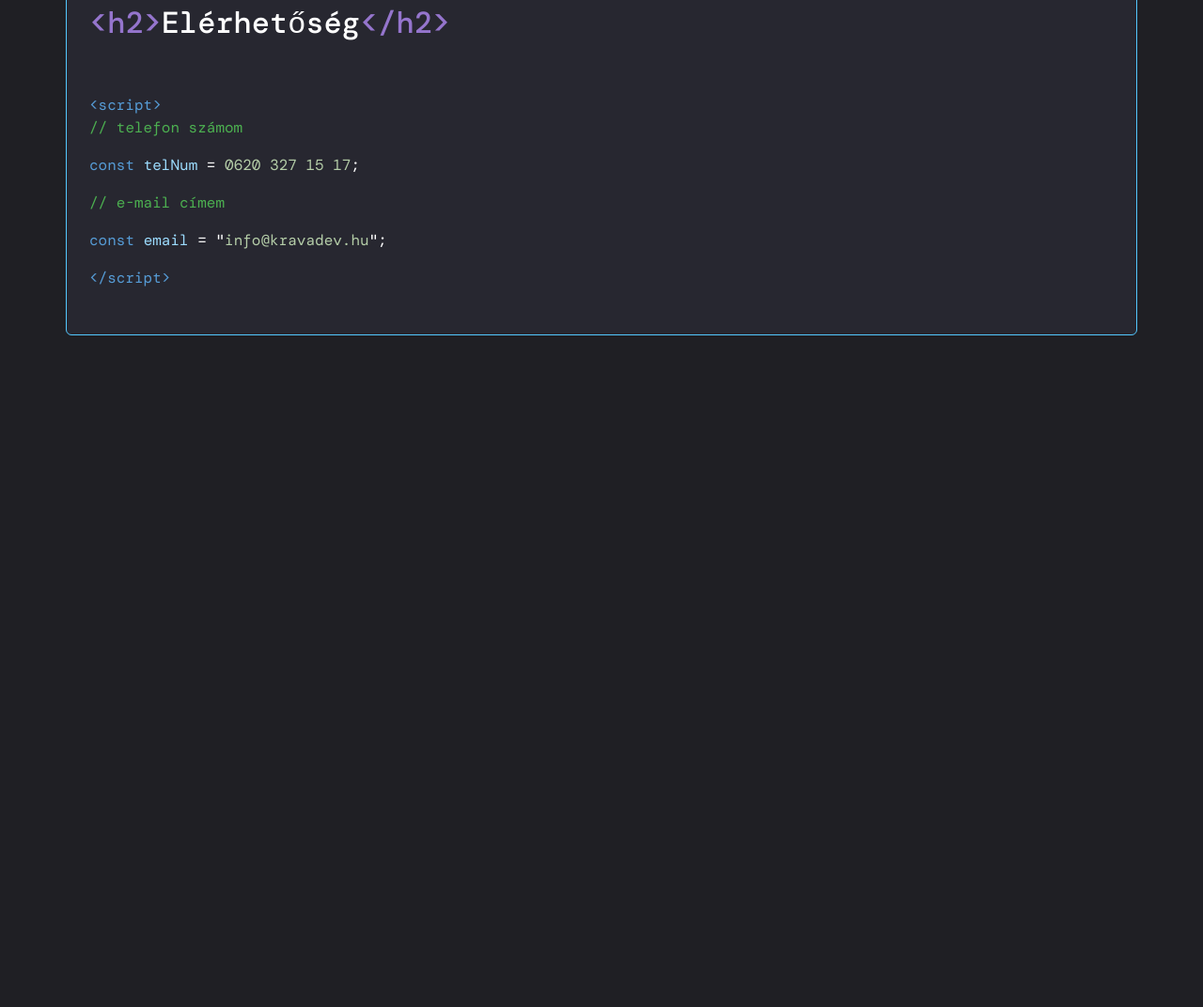
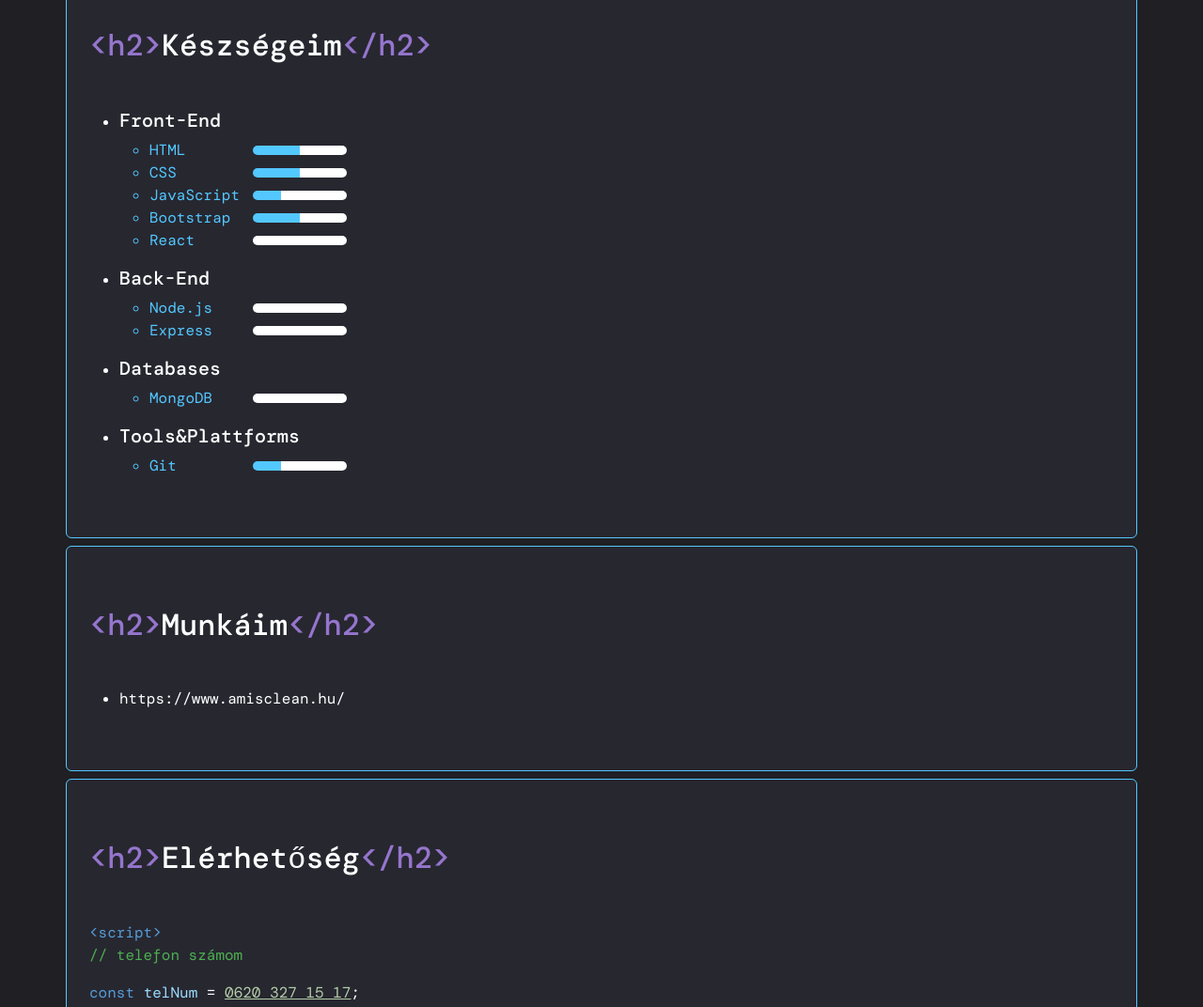
Before and after one commit to kravarikadam/kravadev, a plain HTML site: page index.html in a window 1280 px wide. Shown: the part 806-1878 px from the top of the page at 94% size. Before the commit the page ends 1163 px from the top, so only its background shows below. Drawn offline with nearby package versions, Linux system fonts and the light colour scheme; a web font is replaced by a local one.

Commit message:
általános fejlesztés

```diff
--- a/index.html
+++ b/index.html
@@ -37,31 +37,61 @@
         <img src="img/en.png" alt="kép rólam" class="img-fluid">
       </div>
       <div class="leiras_profil text-white pt-5 pt-md-0 ps-3 col-md-6">
-        <span class="text_rozsaszin">&lt;span&gt;</span>Szia, Ádám vagyok<span class="cursor"></span><span class="text_rozsaszin">&lt;/span&gt;</span>
-        <br><br>
-        <span><span class="text_sarga">&lt;p&gt;</span>Junior Web Developer<span class="text_sarga">&lt;/p&gt;</span></span>
-        <br><br>
-        <span class="text_zold">// &#123;Webfejlesztő&#125;</span>
+        <div class="mb-2"><span class="text_rozsaszin">&lt;span&gt;</span>Szia, Ádám vagyok<span class="cursor"></span><span class="text_rozsaszin">&lt;/span&gt;</span></div>
+        <div class="mb-2"><span><span class="text_sarga">&lt;p&gt;</span>Junior Web Developer<span class="text_sarga">&lt;/p&gt;</span></span></div>
+        <div class=""><span class="text_zold">// &#123;Webfejlesztő&#125;</span></div>
       </div>
     </section>
 
     <section class="container py-5 bg_szurke_header border_kek rounded my-1 text-white px-4">
-      <h2><span class="text_lila">&lt;h2&gt;</span>Bemutatkozás<span class="text_lila">&lt;/h2&gt;</span></h2>
-      <br><br>
-      <p><span class="text_sarga">&lt;p&gt;</span>Szia! Kravarik Ádám vagyok, webfejlesztő. Szenvedélyem a kreatív és hatékony online megoldások készítése. Célom, hogy minden projektet a legjobb technológiai megoldásokkal támogassak, miközben figyelek a részletekre és a felhasználói élményre. Ha szükséged van egy megbízható partnerre a weboldalad megalkotásában, keresd bátran!<span class="text_sarga">&lt;/p&gt;</span></p>
+      <h2 class="mt-3 mb-5"><span class="text_lila">&lt;h2&gt;</span>Bemutatkozás<span class="text_lila">&lt;/h2&gt;</span></h2>
+      <p><span class="text_sarga d-block">&lt;p&gt;</span>Szia! Kravarik Ádám vagyok, webfejlesztő. Szenvedélyem a kreatív és hatékony online megoldások készítése. Célom, hogy minden projektet a legjobb technológiai megoldásokkal támogassak, miközben figyelek a részletekre és a felhasználói élményre. Ha szükséged van egy megbízható partnerre a weboldalad megalkotásában, keresd bátran!<span class="text_sarga">&lt;/p&gt;</span></p>
     </section>
 
     <section class="container py-5 bg_szurke_header border_kek rounded my-1 text-white px-4">
-      <h2><span class="text_lila">&lt;h2&gt;</span>Elérhetőség<span class="text_lila">&lt;/h2&gt;</span></h2>
-      <br><br>
+      <h2 class="mt-3 mb-5"><span class="text_lila">&lt;h2&gt;</span>Készségeim<span class="text_lila">&lt;/h2&gt;</span></h2>
+      <ul>
+        <li><h5>Front-End</h5></li>
+          <ul class="mb-3">
+            <li class="text_kek_egy"><div id="keszsegeim">HTML</div><div id="frontEnd_eszkozei_csuszka" class="csuszka_50"></div></li>
+            <li class="text_kek_egy"><div id="keszsegeim">CSS</div><div id="frontEnd_eszkozei_csuszka" class="csuszka_50"></div></li>
+            <li class="text_kek_egy"><div id="keszsegeim">JavaScript</div><div id="frontEnd_eszkozei_csuszka" class="csuszka_30"></div></li>
+            <li class="text_kek_egy"><div id="keszsegeim">Bootstrap</div><div id="frontEnd_eszkozei_csuszka" class="csuszka_50"></div></li>
+            <li class="text_kek_egy"><div id="keszsegeim">React</div><div id="frontEnd_eszkozei_csuszka" class="bg-white"></div></li>
+          </ul>
+        <li><h5>Back-End</h5></li>
+          <ul class="mb-3">
+            <li class="text_kek_egy"><div id="keszsegeim">Node.js</div><div id="frontEnd_eszkozei_csuszka" class="bg-white"></div></li>
+            <li class="text_kek_egy"><div id="keszsegeim">Express</div><div id="frontEnd_eszkozei_csuszka" class="bg-white"></div></li>
+          </ul>
+        <li><h5>Databases</h5></li>
+          <ul class="mb-3">
+            <li class="text_kek_egy"><div id="keszsegeim">MongoDB</div><div id="frontEnd_eszkozei_csuszka" class="bg-white"></div></li>
+          </ul>
+        <li><h5>Tools&Plattforms</h5></li>
+          <ul>
+            <li class="text_kek_egy"><div id="keszsegeim">Git</div><div id="frontEnd_eszkozei_csuszka" class="csuszka_30"></div></li>
+          </ul>
+      </ul>
+
+    </section>
+
+    <section class="container py-5 bg_szurke_header border_kek rounded my-1 text-white px-4">
+      <h2 class="mt-3 mb-5"><span class="text_lila">&lt;h2&gt;</span>Munkáim<span class="text_lila">&lt;/h2&gt;</span></h2>
+      <ul>
+        <li><a href="https://www.amisclean.hu/" target="_blank" class="text-decoration-none text-white" id="amisclean">https://www.amisclean.hu/</a></li>
+      </ul>
+    </section>
+
+    <section class="container py-5 bg_szurke_header border_kek rounded my-1 text-white px-4">
+      <h2 class="mt-3 mb-5"><span class="text_lila">&lt;h2&gt;</span>Elérhetőség<span class="text_lila">&lt;/h2&gt;</span></h2>
       <span class="text_kek">&lt;script&gt;</span>
       <p class="text_zold">// telefon számom</p>
-      <p><span class="text_kek">const</span> <span class="text_kek_vilagos">telNum</span> = <span class="text_zold_halvany">0620 327 15 17</span>;</p>
+      <p><span class="text_kek">const</span> <span class="text_kek_vilagos">telNum</span> = <a href="tel:+36203271517" class="text_zold_halvany">0620 327 15 17</a>;</p>
       <p class="text_zold">// e-mail címem</p>
-      <p><span class="text_kek">const</span> <span class="text_kek_vilagos">email</span> = "<span class="text_zold_halvany">info@kravadev.hu</span>";</p>
+      <p><span class="text_kek">const</span> <span class="text_kek_vilagos">email</span> = "<a href="mailto:info@kravadev.hu" class="text_zold_halvany">info@kravadev.hu</a>";</p>
       <span class="text_kek">&lt;/script&gt;</span>
     </section>
-
 
     <script src="https://kit.fontawesome.com/ac4c1cd932.js" crossorigin="anonymous"></script>
     <script src="bootstrap/bootstrap.bundle.min.js"></script>
--- a/style.css
+++ b/style.css
@@ -1,100 +1,170 @@
 .bg_szurke_body {
     background-color: rgb(31, 31, 36);
 }
+
 .bg_szurke_header {
     background-color: rgb(39, 39, 48);
 }
+
 .border_kek {
     border: 1px solid #53C8FF;
 }
+
 .text_kek_egy {
     color: #53C8FF;
 }
+
 .text_rozsaszin {
-    color:#f778ba ;
+    color: #f778ba;
 }
+
 .text_lila {
     color: #9575CD;
 }
+
 .text_zold {
     color: #4caf50;
 }
+
 .text_sarga {
     color: #F9A825;
 }
+
 .text_kek {
     color: #569CD6;
 }
+
 .text_kek_vilagos {
     color: #9CDCFE;
 }
+
 .text_zold_halvany {
     color: #B5CEA8;
 }
+
 body {
     font-family: 'DM Mono', monospace;
 }
+
 .nav_krava {
     display: inline-block;
-    transform: translate(-12px, 4px); /* 3px-el lejjebb tolja */
+    transform: translate(-12px, 4px);
+    /* 3px-el lejjebb tolja */
 }
+
 .nav_dev {
     font-size: 18px;
 }
+
 .kep_profil {
-    width: 250px; /* A kívánt méret */
+    width: 250px;
+    /* A kívánt méret */
     height: 250px;
-    overflow: hidden; /* Elrejti a képet, ami kilóg */
-    position: relative; /* Fontos, hogy a kép pozicionálható legyen */
-    border-radius: 50%; /* Kör alakú doboz */
+    overflow: hidden;
+    /* Elrejti a képet, ami kilóg */
+    position: relative;
+    /* Fontos, hogy a kép pozicionálható legyen */
+    border-radius: 50%;
+    /* Kör alakú doboz */
     border: 1px solid #53C8FF;
 }
+
 .kep_profil img {
-    position: absolute; /* Pozicionáljuk abszolút módon */
-    top: 50%; /* Középre helyezés */
+    position: absolute;
+    /* Pozicionáljuk abszolút módon */
+    top: 50%;
+    /* Középre helyezés */
     left: 50%;
-    transform: translate(-50%, -50%); /* Kép középre igazítása */
-    width: 120%; /* A kép nagyítása */
-    height: 102%; /* A kép nagyítása */
-    object-fit: cover; /* A kép kitölti a teret, miközben megtartja az arányait */
+    transform: translate(-50%, -50%);
+    /* Kép középre igazítása */
+    width: 120%;
+    /* A kép nagyítása */
+    height: 102%;
+    /* A kép nagyítása */
+    object-fit: cover;
+    /* A kép kitölti a teret, miközben megtartja az arányait */
 }
+
 section {
-    margin-top: -5px; /* Vagy bármilyen kívánt távolság */
+    margin-top: -5px;
+    /* Vagy bármilyen kívánt távolság */
 }
+
 /*////////////////teljes képernyő méret legyen a nav és az első section*/
 body {
     display: flex;
     flex-direction: column;
     height: 100vh;
 }
+
 section {
-    flex-grow: 1; /* A section kitölti a fennmaradó helyet */
+    flex-grow: 1;
+    /* A section kitölti a fennmaradó helyet */
 }
+
 /*//////////////////////////////////////////////////////////////////*/
 /*//////////cursor villogás függőleges//////////////////////////////*/
 .cursor {
     display: inline-block;
-    width: 2px; /* Vékony vonal */
-    height: 1.2em; /* A szövegmagasságnál kicsit nagyobb */
+    width: 2px;
+    /* Vékony vonal */
+    height: 1.2em;
+    /* A szövegmagasságnál kicsit nagyobb */
     background-color: rgb(254, 141, 89);
-    vertical-align: middle; /* Középre igazítás a szöveghez */
-    margin-left: 3px; /* Kis távolság a szövegtől */
+    vertical-align: middle;
+    /* Középre igazítás a szöveghez */
+    margin-left: 3px;
+    /* Kis távolság a szövegtől */
     /* animation: blink 0.8s steps(2, start) infinite; */
     /* animation: blink 1s linear infinite; */
     animation: blink 0.8s steps(1, start) infinite;
-  }
+}
 
-  @keyframes blink {
-    0%, 50% { opacity: 1; }
-    100% { opacity: 0; }
-  }
+@keyframes blink {
+
+    0%,
+    50% {
+        opacity: 1;
+    }
+
+    100% {
+        opacity: 0;
+    }
+}
+
 /*///////////////////////////////////////////////////////*/
-header, section {
+header,
+section {
     max-width: 1000px;
 }
+
 #logo_kep {
     width: 50px;
 }
+
 #menubar_icon {
     width: 40px;
 }
+
+#keszsegeim {
+    display: inline-block;
+    width: 110px;
+}
+
+#frontEnd_eszkozei_csuszka {
+    display: inline-block;
+    width: 100px;
+    height: 10px;
+    border-radius: 12px;
+}
+
+.csuszka_50 {
+    background: linear-gradient(to right, #53C8FF 50%, white 50%);
+}
+
+.csuszka_30 {
+    background: linear-gradient(to right, #53C8FF 30%, white 30%);
+}
+#amisclean:hover {
+    color: #53C8FF !important;
+}
```
